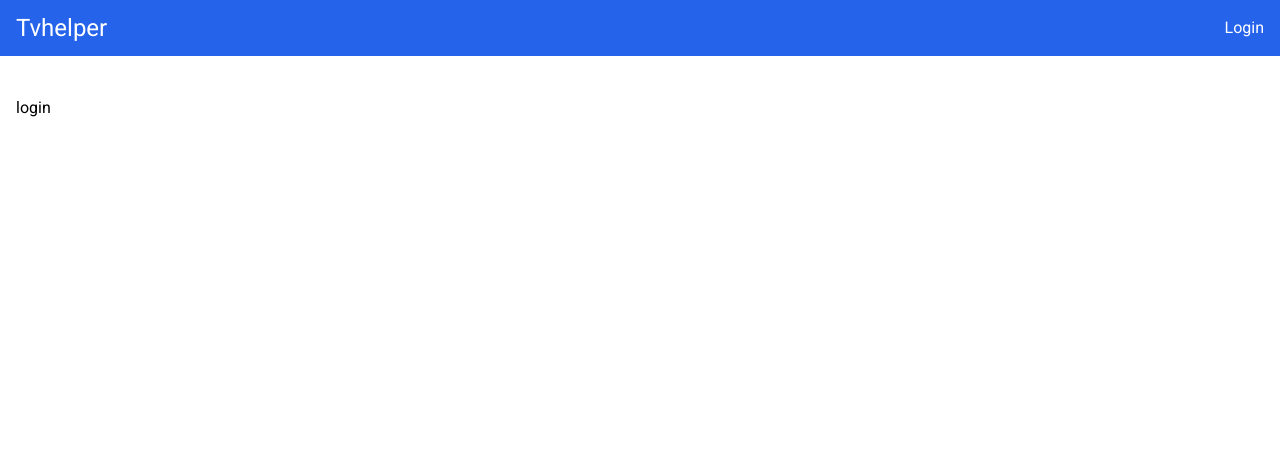
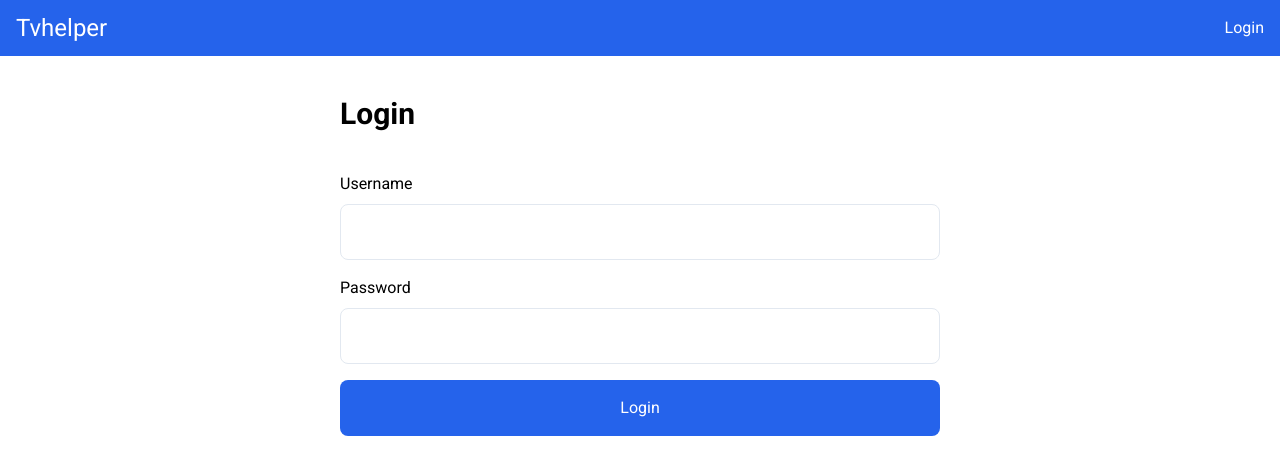
Before and after one commit to tbergquist-godaddy/new-tvehlper, a Next.js app: page /login in a window 1280 px wide. Shown: the top 474 px of the page. Built offline with nearby package versions, Linux system fonts and the light colour scheme.

Commit message:
create login form

```diff
--- a/app/components/page-layout.tsx
+++ b/app/components/page-layout.tsx
@@ -1,7 +1,12 @@
 import { PropsWithChildren } from 'react';
+import cn from 'classnames';
 
-export const PageContainer = ({ children }: PropsWithChildren) => {
-  return <div className="flex flex-col gap-10">{children}</div>;
+type Props = {
+  className?: string;
+};
+
+export const PageContainer = ({ children, className }: PropsWithChildren<Props>) => {
+  return <div className={cn('flex flex-col gap-10', className)}>{children}</div>;
 };
 
 export const Section = ({ children }: PropsWithChildren) => {
--- a/app/components/text-input.tsx
+++ b/app/components/text-input.tsx
@@ -1,18 +1,20 @@
-import { InputHTMLAttributes, useId } from 'react';
+import { InputHTMLAttributes, ReactNode, useId } from 'react';
 import cn from 'classnames';
 
 import { Lockup } from './page-layout';
 
 interface Props extends InputHTMLAttributes<HTMLInputElement> {
   label: string;
+  error?: ReactNode;
 }
 
-export default function TextInput({ type = 'text', className, label, id, ...rest }: Props) {
+export default function TextInput({ type = 'text', className, label, id, error, ...rest }: Props) {
   const generatedId = useId();
   const inputId = id ?? generatedId;
+  const hasError = error != null && error !== false;
   return (
     <Lockup>
-      <label className="bold" htmlFor={inputId}>
+      <label className="text-bold" htmlFor={inputId}>
         {label}
       </label>
       <input
@@ -23,7 +25,14 @@ export default function TextInput({ type = 'text', className, label, id, ...rest
         )}
         id={inputId}
         {...rest}
+        aria-describedby={hasError ? `${inputId}-error` : undefined}
+        aria-invalid={hasError}
       />
+      {hasError && (
+        <div id={`${inputId}-error`} className="text-red-600">
+          {error}
+        </div>
+      )}
     </Lockup>
   );
 }
--- a/app/layout.tsx
+++ b/app/layout.tsx
@@ -25,9 +25,9 @@ export default function RootLayout({
     <html lang="en">
       <body className={roboto.className}>
         <Navbar />
-        <Container className="my-10">
-          <main>{children}</main>
-        </Container>
+        <main>
+          <Container className="my-10">{children}</Container>
+        </main>
       </body>
     </html>
   );
--- /dev/null
+++ b/app/login/actions/login.tsx
@@ -0,0 +1,33 @@
+'use server';
+
+import { cookies } from 'next/headers';
+import { redirect } from 'next/navigation';
+import * as z from 'zod';
+
+const loginSchema = z.object({
+  username: z.string().min(1),
+  password: z.string().min(1),
+});
+
+export default async function login(formData: FormData) {
+  // TODO: Connect to database and return valid token
+  const login = {
+    username: formData.get('username'),
+    password: formData.get('password'),
+  };
+  const parsedData = loginSchema.safeParse(login);
+  if ('error' in parsedData) {
+    return parsedData.error.issues;
+  }
+
+  cookies().set('tvh-jwt', `<token>`, {
+    maxAge: 60 * 60 * 24 * 365,
+    path: '/',
+    secure: true,
+    httpOnly: true,
+    sameSite: 'strict',
+  });
+
+  // TODO: Redirect to favorites
+  redirect('/');
+}
--- /dev/null
+++ b/app/login/components/login-form.tsx
@@ -0,0 +1,38 @@
+'use client';
+
+import { useState } from 'react';
+
+import login from '../actions/login';
+
+import Button from '@/app/components/button';
+import { Section } from '@/app/components/page-layout';
+import TextInput from '@/app/components/text-input';
+
+export default function LoginForm() {
+  // TODO: Formik
+  const [usernameError, setUserNameError] = useState<boolean | string>(false);
+  const [passwordError, setPasswordError] = useState<boolean | string>(false);
+  return (
+    <form
+      action={async (formData) => {
+        const val = await login(formData);
+        const containsField = (field: string) => {
+          for (const error of val) {
+            if (error.path.includes(field)) {
+              return true;
+            }
+          }
+          return false;
+        };
+        setUserNameError(containsField('username') && 'This field is required');
+        setPasswordError(containsField('password') && 'This field is required');
+      }}
+    >
+      <Section>
+        <TextInput name="username" label="Username" error={usernameError} />
+        <TextInput name="password" label="Password" type="password" error={passwordError} />
+        <Button type="submit">Login</Button>
+      </Section>
+    </form>
+  );
+}
--- a/app/login/page.tsx
+++ b/app/login/page.tsx
@@ -1,3 +1,13 @@
+import { PageContainer } from '../components/page-layout';
+import LoginForm from './components/login-form';
+
 export default function Login() {
-  return <div>login</div>;
+  return (
+    <div className="flex justify-center">
+      <PageContainer className="flex-1 md:max-w-center max-w-full">
+        <h1 className="text-3xl font-bold">Login</h1>
+        <LoginForm />
+      </PageContainer>
+    </div>
+  );
 }
--- a/tailwind.config.ts
+++ b/tailwind.config.ts
@@ -21,6 +21,9 @@ const config: Config = {
       boxShadow: {
         'input-focus': 'inset 0 0 0 2px',
       },
+      maxWidth: {
+        center: 'clamp(500px, 75%, 600px)',
+      },
     },
   },
   plugins: [],
```
